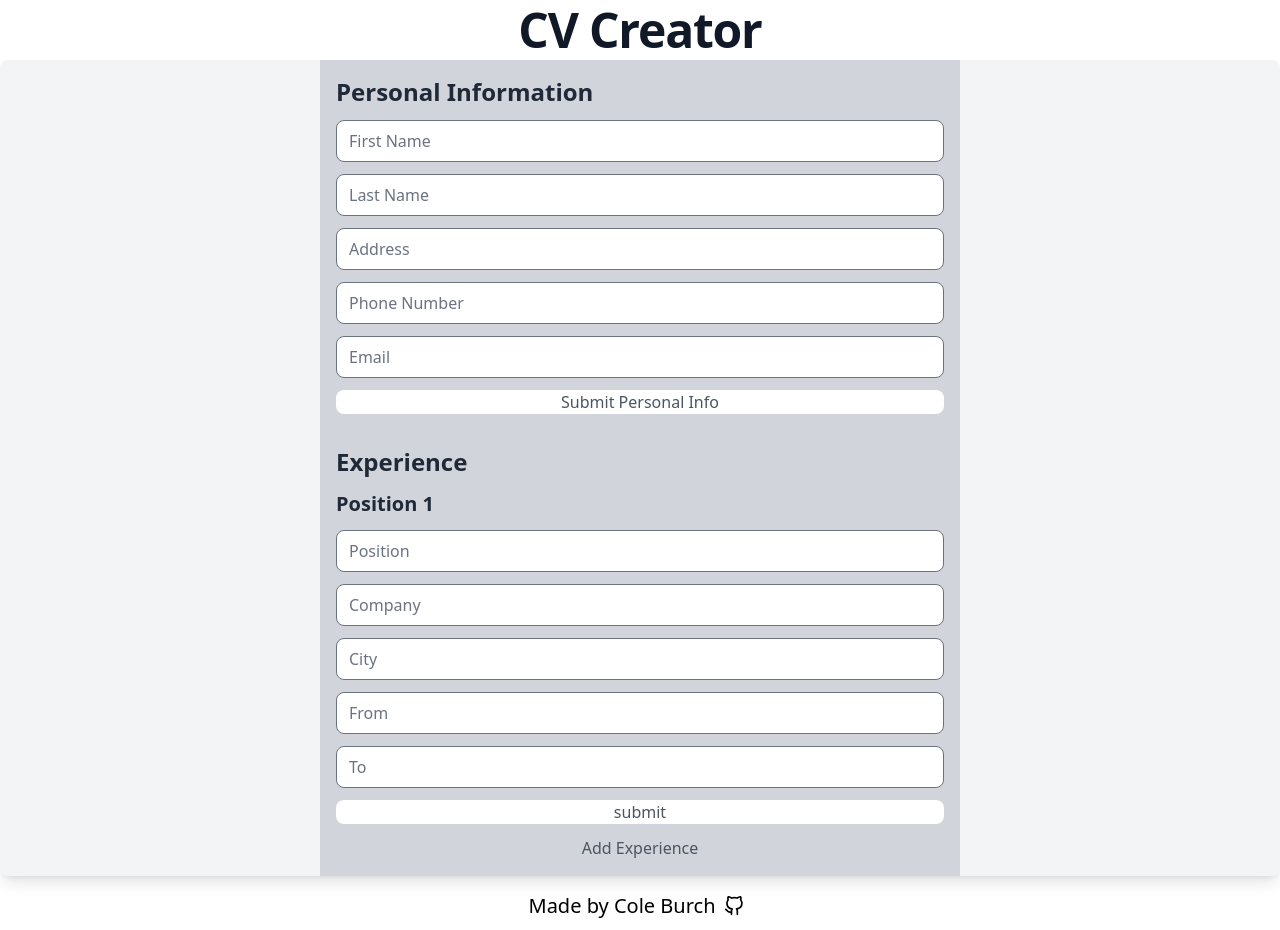
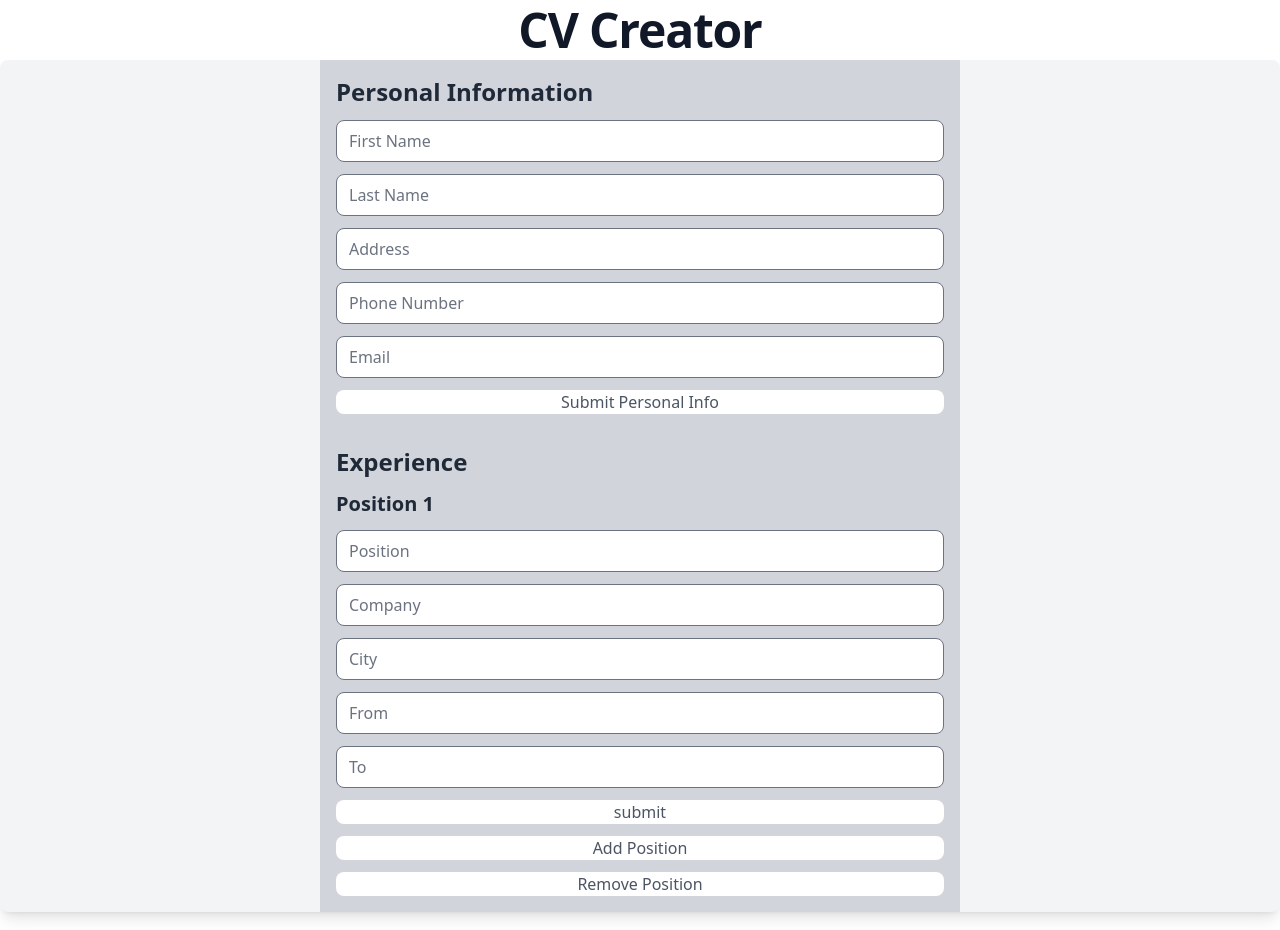
Before and after one commit to ColeBurch/odin-cv, a React app: page / in a window 1280 px wide. Shown: the top 930 px of the page. Built offline with nearby package versions, Linux system fonts and the light colour scheme; the HTML template or start-up script is replaced by a standard one.

Commit message:
Add remove position button

```diff
--- a/src/components/ExperienceFormHandler.tsx
+++ b/src/components/ExperienceFormHandler.tsx
@@ -63,13 +63,20 @@ const ExperienceFormHandler = (props: ExperienceFormHandlerProps) => {
     }
   }
 
-  function passExperience() {
-    props.passExperienceInfo(ExperienceInfoArray);
+  function addExperience() {
+    setExperienceArray([...ExperienceArray, experienceCount]);
+    setExperienceCount((prevexperienceCount) => prevexperienceCount + 1);
   }
 
-  function addExperience() {
-    setExperienceCount((prevexperienceCount) => prevexperienceCount + 1);
-    setExperienceArray([...ExperienceArray, experienceCount]);
+  function removeExperience() {
+    setExperienceArray([
+      ...ExperienceArray.filter(
+        (Experience) => Experience !== experienceCount - 1
+      ),
+    ]);
+    if (experienceCount > 1) {
+      setExperienceCount((prevExperienceCount) => prevExperienceCount - 1);
+    }
   }
 
   return (
@@ -82,7 +89,12 @@ const ExperienceFormHandler = (props: ExperienceFormHandlerProps) => {
           getExperienceInfo={getExperienceInfo}
         />
       ))}
-      <button onClick={addExperience}>Add Experience</button>
+      <button onClick={addExperience} className="bg-white rounded-lg">
+        Add Position
+      </button>
+      <button onClick={removeExperience} className="bg-white rounded-lg">
+        Remove Position
+      </button>
     </div>
   );
 };
```
